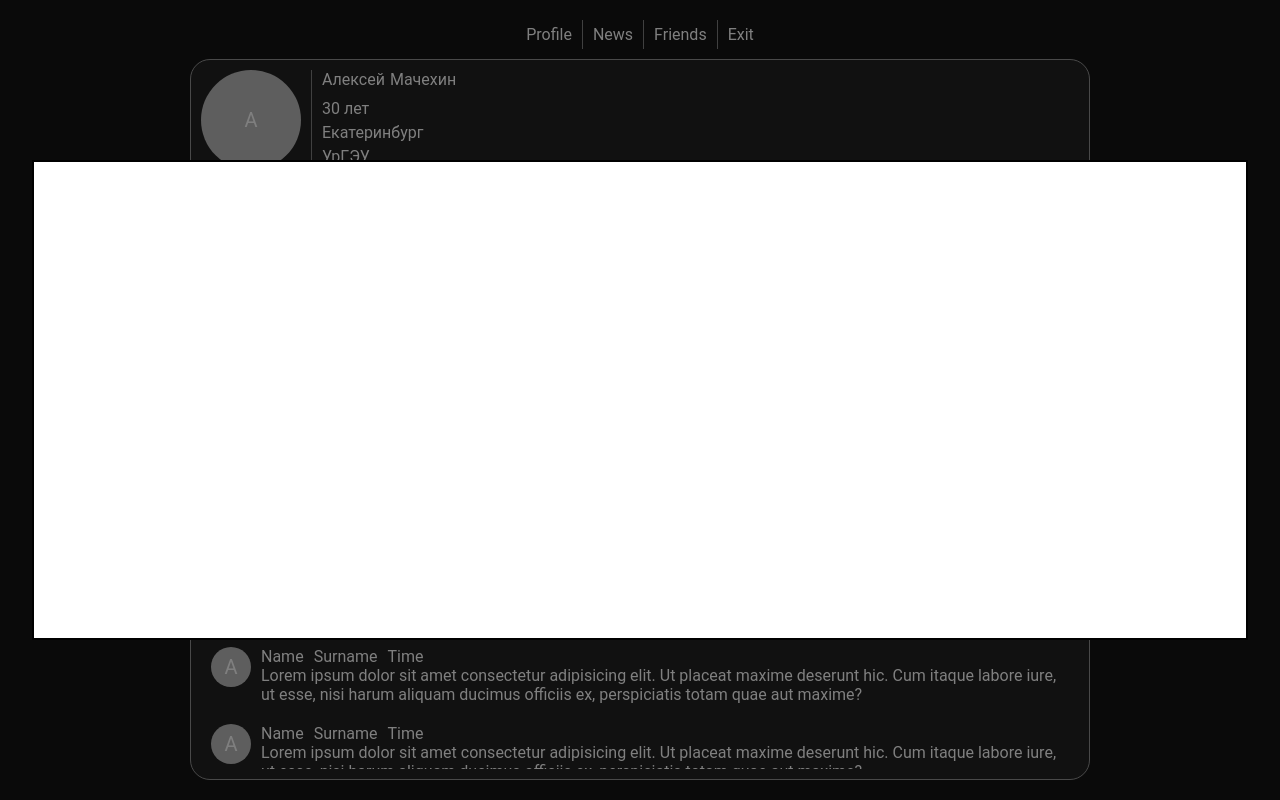
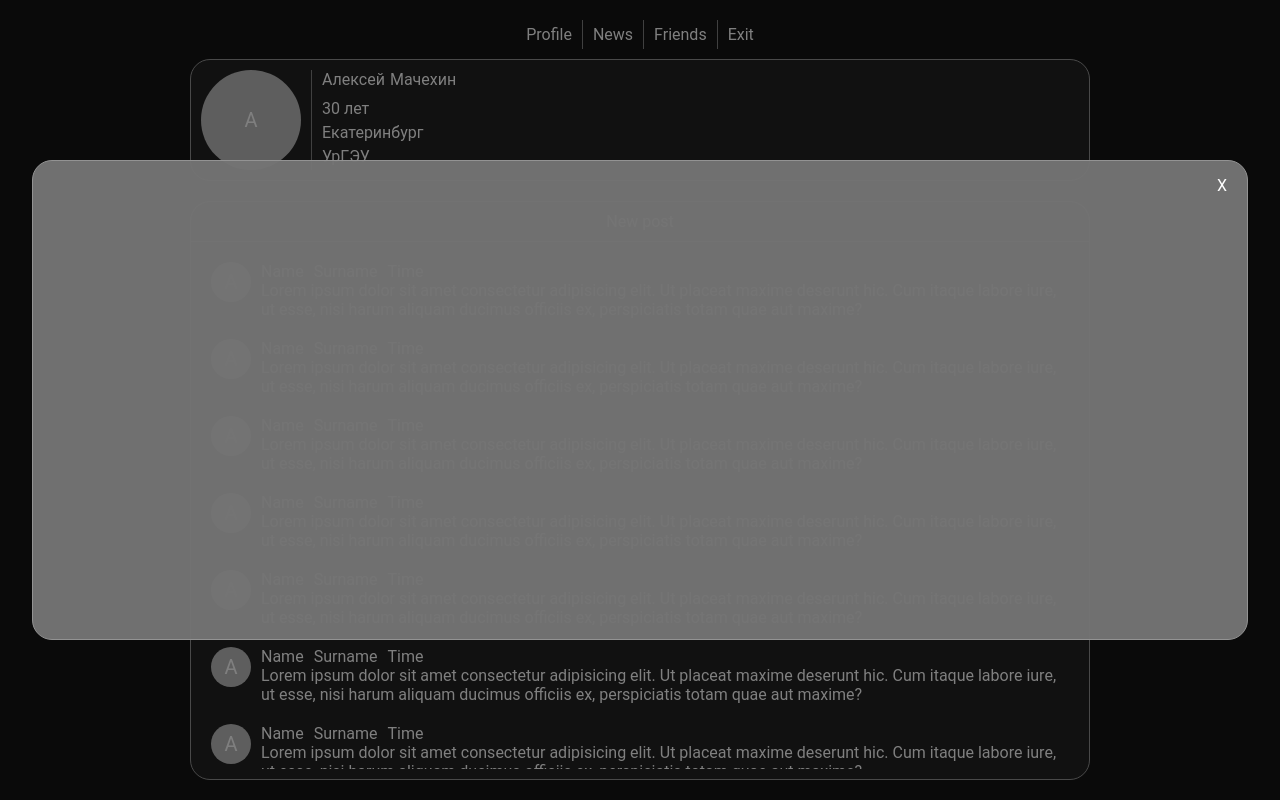
Before and after one commit to AlexeyMachehin/Social-network, a React (Vite) app: page / in a window 1280 px wide. Both pictures are taken after a click on the button "New post". Built offline with nearby package versions, Linux system fonts and the light colour scheme.

Commit message:
edit modal

```diff
--- a/src/components/newPostModal/NewPostModal.tsx
+++ b/src/components/newPostModal/NewPostModal.tsx
@@ -2,7 +2,6 @@ import { useState, forwardRef } from 'react';
 import { useSpring, animated } from 'react-spring';
 import { Box } from '@mui/material';
 import Modal from '@mui/material/Modal';
-import Typography from '@mui/material/Typography';
 import classes from './newPostModal.module.css';
 
 interface FadeProps {
@@ -54,8 +53,9 @@ export default function NewPostModal() {
         onClose={() => setOpen(false)}
         closeAfterTransition>
         <Fade in={isModalOpen}>
-          <Box className={classes.textModal}>
-           <div>dfgk;jhdfg</div>
+          <Box className={`container ${classes.textModal}`}>
+            <div className={classes.exitButtonWrapper}> <button className={classes.exitButton}>X</button></div>
+
           </Box>
         </Fade>
       </Modal>
--- a/src/components/newPostModal/newPostModal.module.css
+++ b/src/components/newPostModal/newPostModal.module.css
@@ -5,7 +5,6 @@
   border-bottom: none !important;
   border-radius: 20px 20px 0 0 !important;
 }
-
 
 .modalWrapper {
   display: flex;
@@ -20,8 +19,20 @@
   width: 95vw;
   height: 60vh;
   overflow-y: auto;
-  background-color: white;
+  background-color: rgba(117, 117, 117, 0.966) !important;
   border: 2px solid black;
   box-shadow: 24px;
   padding: 32px;
+  border-radius: 20px;
 }
+
+.exitButtonWrapper {
+  display: flex;
+  justify-content: flex-end;
+  width: 100%;
+}
+
+.exitButton {
+  margin-right: 10px;
+  margin-top: 5px;
+}
```
